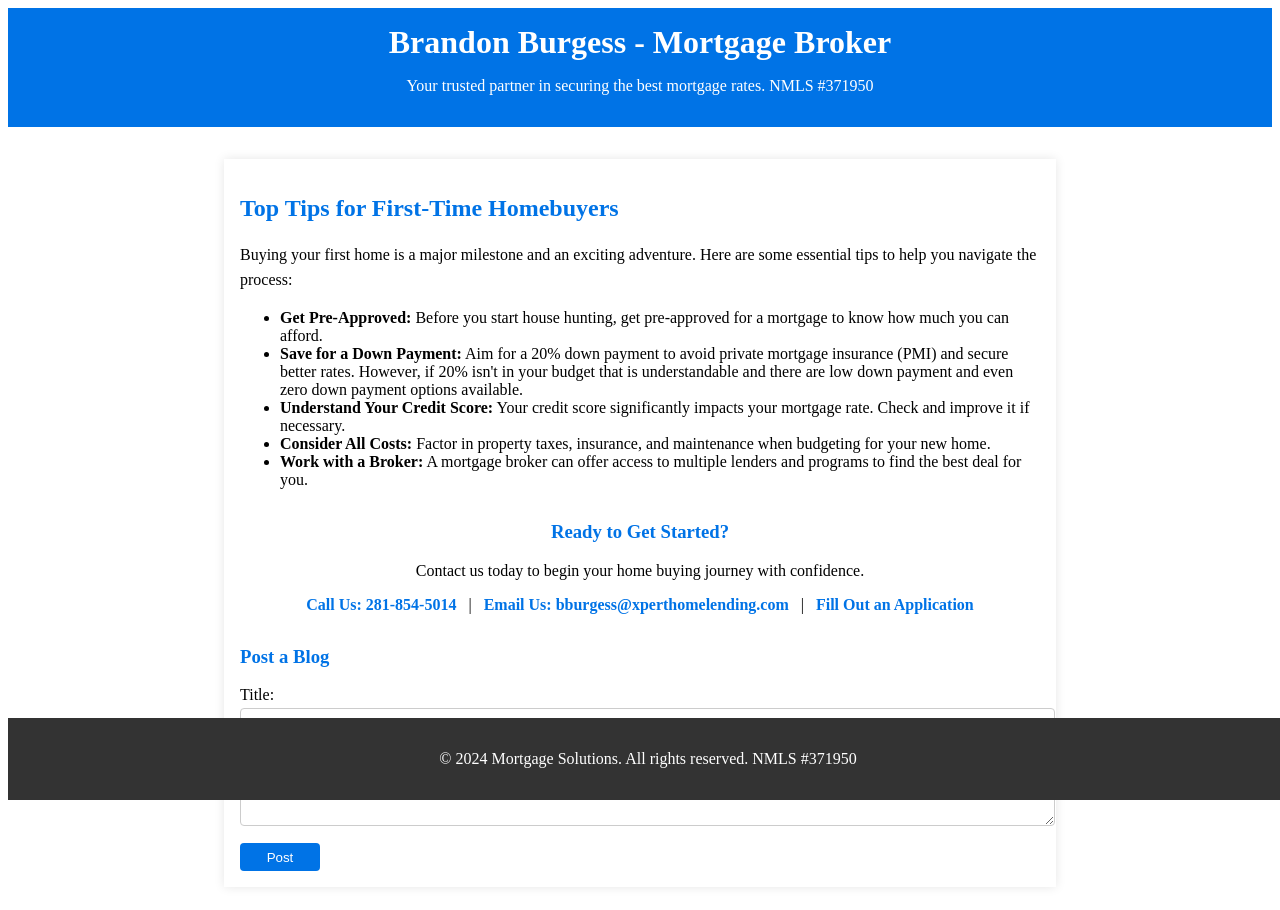
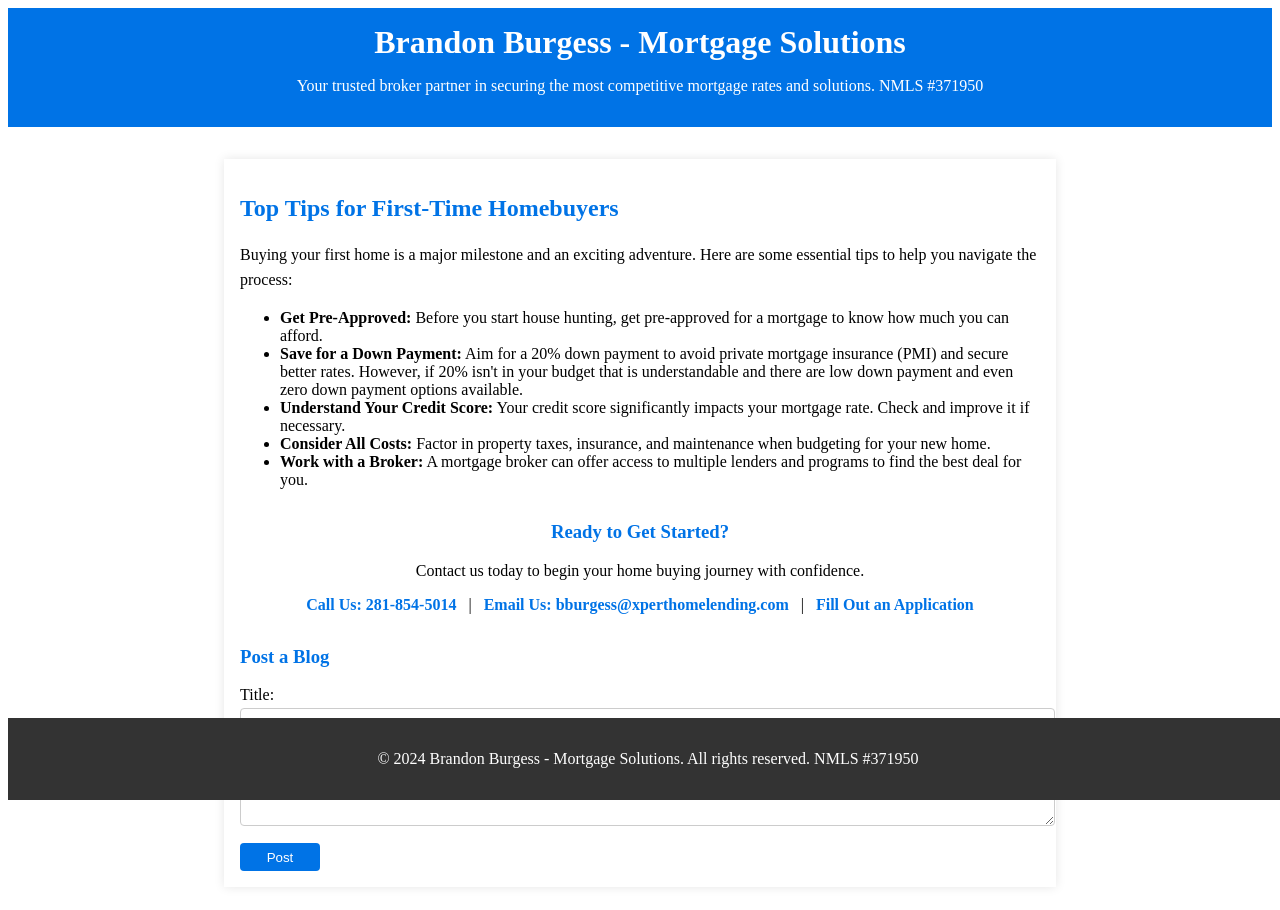
Before and after one commit to bjamez007/bjamez007.github.io, a plain HTML site: page index.html in a window 1280 px wide. Drawn offline with Linux system fonts and the light colour scheme.

Commit message:
Update text in index.html

```diff
--- a/index.html
+++ b/index.html
@@ -8,8 +8,8 @@
      </head>
      <body>
          <header>
-             <h1>Brandon Burgess - Mortgage Broker</h1>
-             <p>Your trusted partner in securing the best mortgage rates. NMLS #371950</p>
+             <h1>Brandon Burgess - Mortgage Solutions</h1>
+             <p>Your trusted broker partner in securing the most competitive mortgage rates and solutions. NMLS #371950</p>
          </header>
          <main>
              <article>
@@ -42,7 +42,7 @@
              </div>
          </main>
          <footer>
-             <p>&copy; 2024 Mortgage Solutions. All rights reserved. NMLS #371950</p>
+             <p>&copy; 2024 Brandon Burgess - Mortgage Solutions. All rights reserved. NMLS #371950</p>
          </footer>
      </body>
      </html>
```
